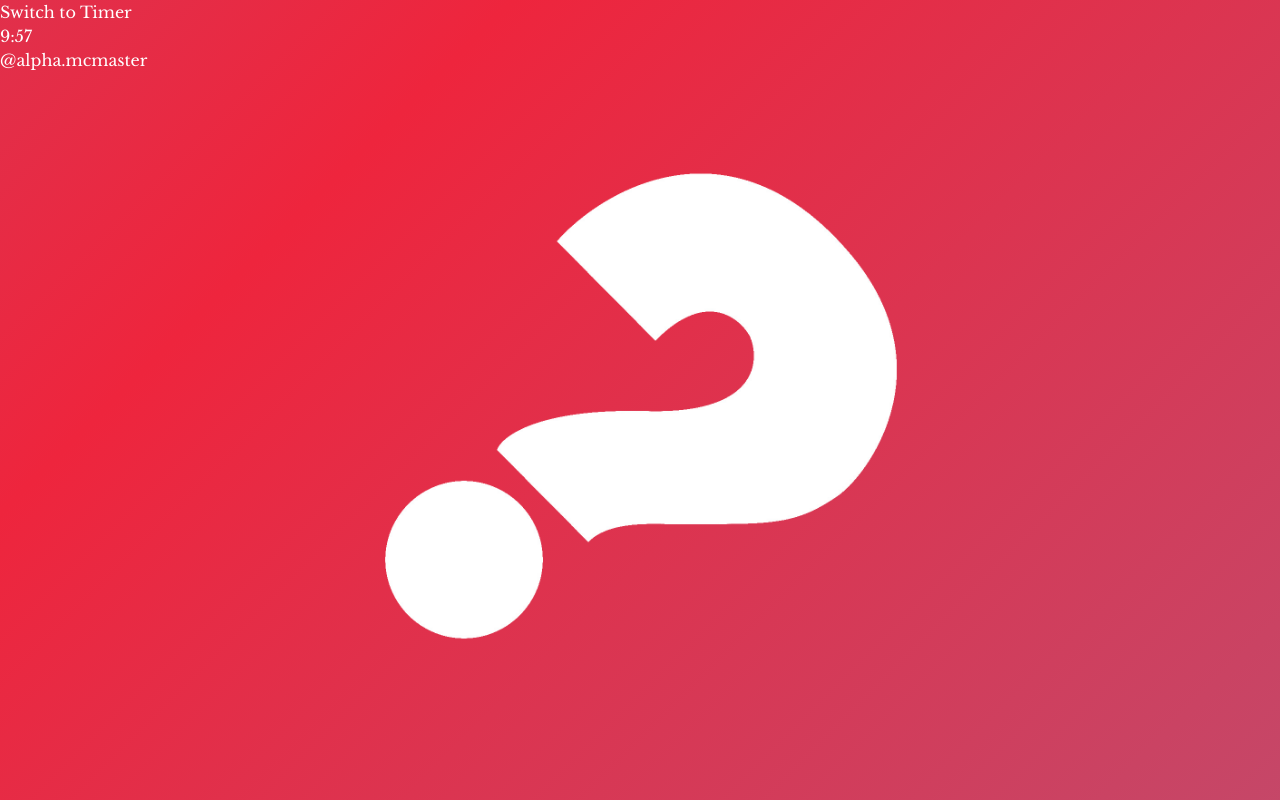
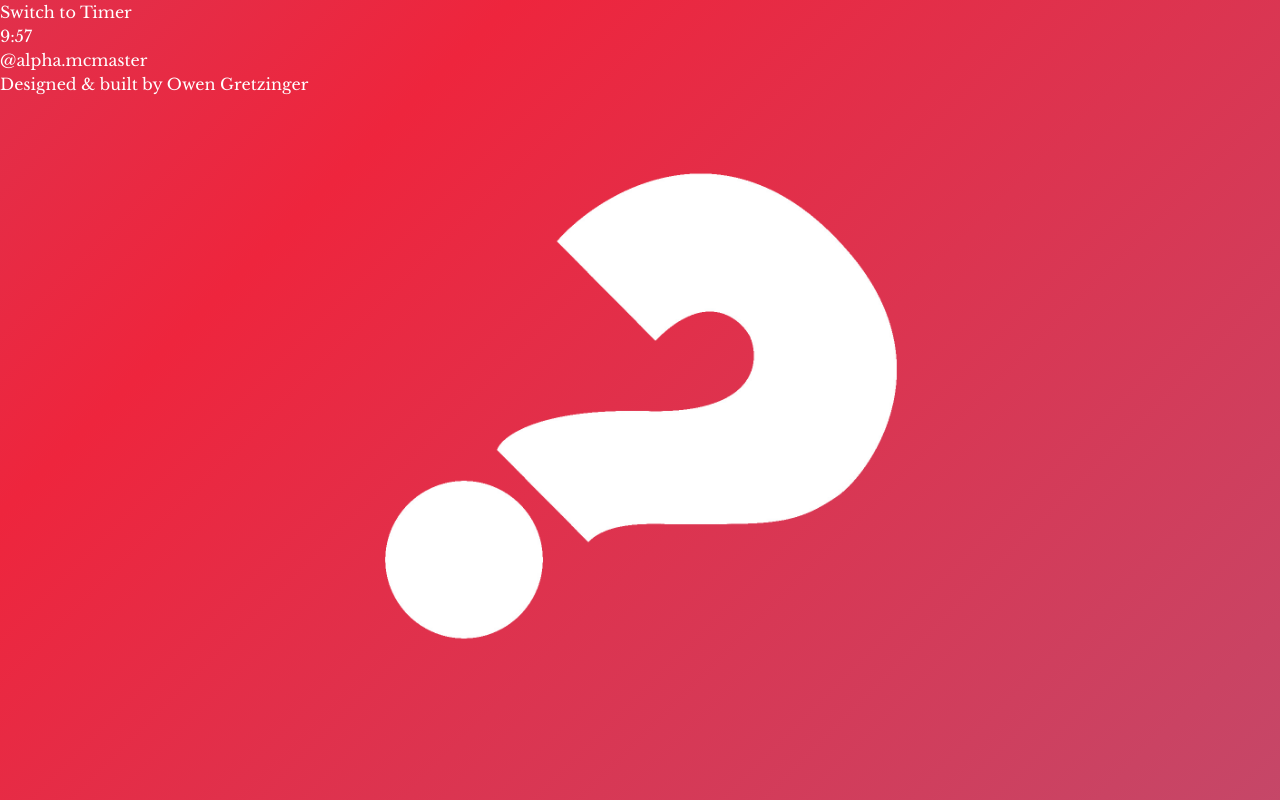
Before and after one commit to owengretzinger/alpha-clock, a Next.js app: page / in a window 1280 px wide. Built offline with nearby package versions, Linux system fonts and the light colour scheme.

Commit message:
add "designed & built by owen gretzinger"

```diff
--- a/src/app/components/TimerControls.tsx
+++ b/src/app/components/TimerControls.tsx
@@ -24,7 +24,7 @@ export function TimerControls({
 }: TimerControlsProps) {
   return (
     <div
-      className={`absolute bottom-8 left-1/2 -translate-x-1/2 flex flex-col items-center gap-3 ${fadeInOutClasses} ${
+      className={`absolute bottom-12 left-1/2 -translate-x-1/2 flex flex-col items-center gap-3 ${fadeInOutClasses} ${
         showControls ? "opacity-100 translate-y-0" : "opacity-0 translate-y-4"
       }`}
     >
--- a/src/app/page.tsx
+++ b/src/app/page.tsx
@@ -27,6 +27,15 @@ export default function Home() {
         {isTimerMode ? <Timer showControls={showControls} /> : <Clock />}
         <Logo />
       </div>
+
+      <a
+        href="https://owengretzinger.com"
+        target="_blank"
+        rel="noopener noreferrer"
+        className="absolute bottom-4 text-sm text-white/75 hover:text-white/90 transition-colors"
+      >
+        Designed & built by Owen Gretzinger
+      </a>
     </div>
   );
 }
```
